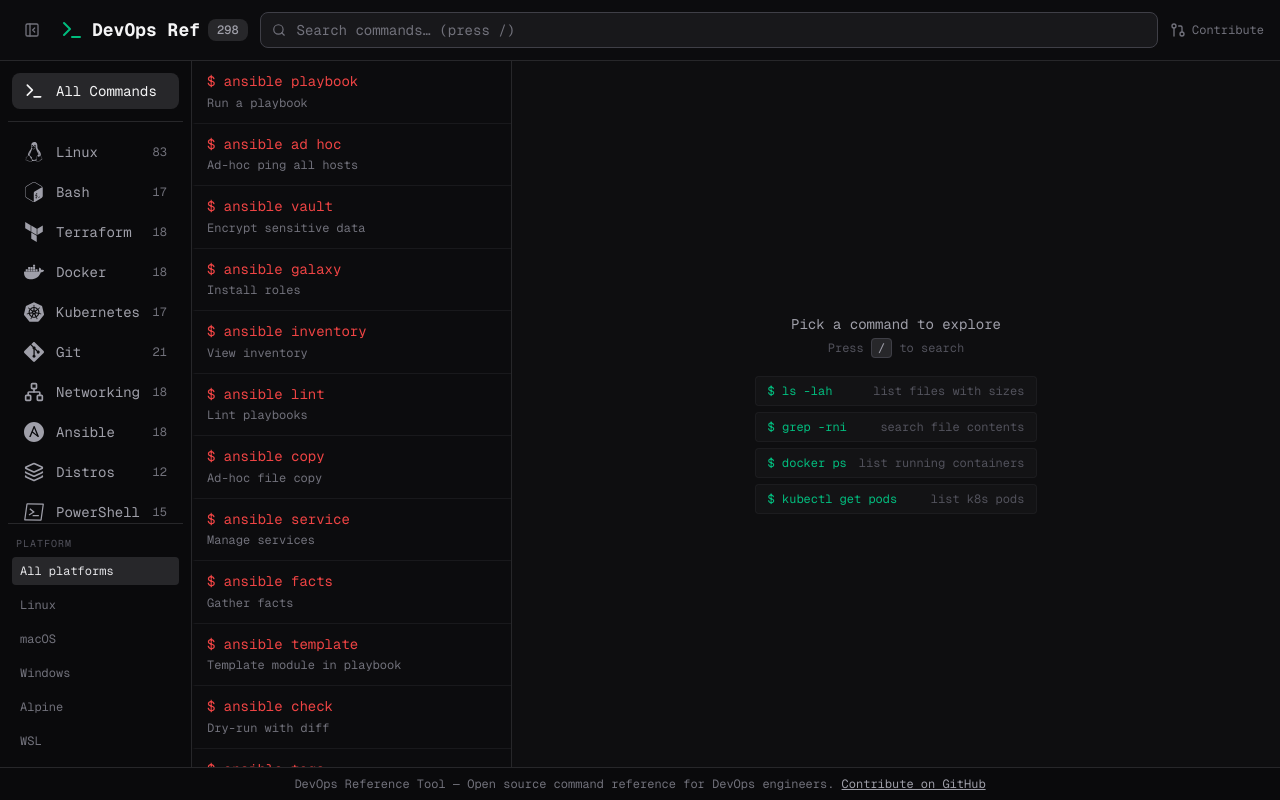
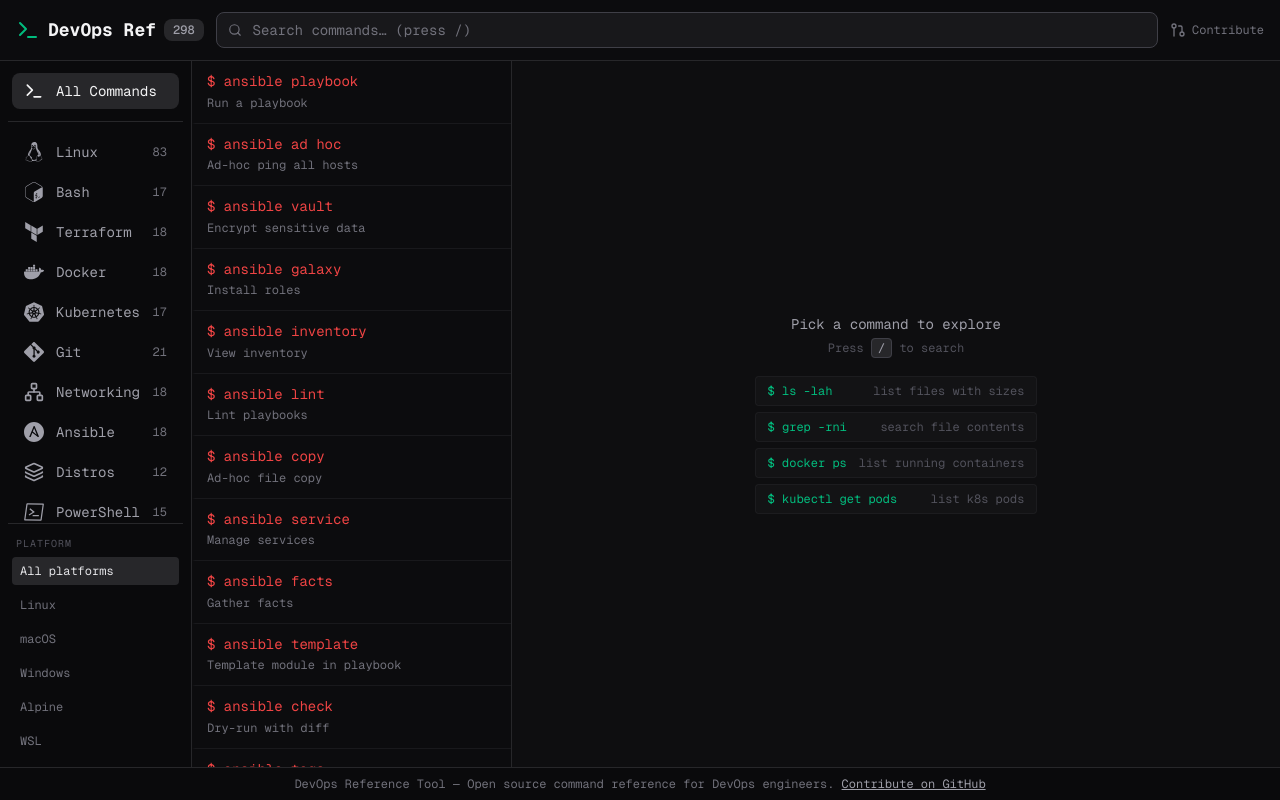
Before and after one commit to Jagjeet-Dhuna/devops-reference-tool, a Next.js app: page / in a window 1280 px wide. Built offline with nearby package versions, Linux system fonts and the light colour scheme.

Commit message:
Fix iPad portrait layout and revert collapsible sidebar Static icon sidebar restored (no toggle). Portrait tablet (< lg / 1024px) now uses the stacked list-or-detail pattern instead of three cramped panels, giving the detail panel full width when a command is selected.

```diff
--- a/src/app/page.tsx
+++ b/src/app/page.tsx
@@ -19,7 +19,6 @@
   const [activeCategory, setActiveCategory] = useState<string | null>(null);
   const [activeOs, setActiveOs] = useState<string | null>(null);
   const [selectedCommand, setSelectedCommand] = useState<Command | null>(null);
-  const [sidebarOpen, setSidebarOpen] = useState(true);
   const [filtersOpen, setFiltersOpen] = useState(false);
 
   const { commands, loading } = useCommands({
@@ -84,12 +83,10 @@
         searchQuery={searchQuery}
         onSearchChange={setSearchQuery}
         commandCount={commands.length}
-        sidebarOpen={sidebarOpen}
-        onToggleSidebar={() => setSidebarOpen(o => !o)}
       />
 
-      {/* ── Mobile filter bars (hidden on sm+) ─────────────────────────────── */}
-      <div className="sm:hidden border-b border-zinc-800 bg-[#0a0a0c]">
+      {/* ── Mobile + portrait tablet filter bars (hidden on lg+) ───────────── */}
+      <div className="lg:hidden border-b border-zinc-800 bg-[#0a0a0c]">
         {/* Toggle row */}
         <button
           onClick={() => setFiltersOpen(o => !o)}
@@ -190,11 +187,10 @@
           commandCounts={allCounts}
           activeOs={activeOs}
           onOsChange={setActiveOs}
-          isOpen={sidebarOpen}
         />
 
-        {/* Command list — desktop middle panel */}
-        <div className="h-full w-72 lg:w-80 border-r border-zinc-800 bg-[#0c0c0e] overflow-hidden shrink-0 hidden sm:block">
+        {/* Command list — shown alongside detail only at lg+ */}
+        <div className="h-full w-72 lg:w-80 border-r border-zinc-800 bg-[#0c0c0e] overflow-hidden shrink-0 hidden lg:block">
           <CommandList
             commands={commands}
             activeCommandId={selectedCommand?.id || null}
@@ -206,8 +202,8 @@
 
         {/* Main content */}
         <main className="flex-1 overflow-hidden bg-[#0e0e10]">
-          {/* Mobile: full-screen list or detail */}
-          <div className="sm:hidden h-full flex flex-col">
+          {/* Mobile + portrait tablet: full-screen list or detail */}
+          <div className="lg:hidden h-full flex flex-col">
             {selectedCommand ? (
               <>
                 {/* Back bar */}
@@ -234,8 +230,8 @@
             )}
           </div>
 
-          {/* Desktop: always show detail panel */}
-          <div className="hidden sm:block h-full">
+          {/* Desktop (lg+): always show detail panel */}
+          <div className="hidden lg:block h-full">
             <DetailPanel command={selectedCommand} />
           </div>
         </main>
--- a/src/components/layout/category-sidebar.tsx
+++ b/src/components/layout/category-sidebar.tsx
@@ -60,7 +60,6 @@
   commandCounts: Record<string, number>;
   activeOs: string | null;
   onOsChange: (os: string | null) => void;
-  isOpen: boolean;
 }
 
 export function CategorySidebar({
@@ -69,13 +68,9 @@
   commandCounts,
   activeOs,
   onOsChange,
-  isOpen,
 }: CategorySidebarProps) {
   return (
-    <aside className={cn(
-      "hidden sm:flex flex-col overflow-hidden border-r border-zinc-800 bg-[#0a0a0c] shrink-0 transition-[width] duration-200",
-      isOpen ? "w-14 lg:w-48" : "w-0 border-r-0"
-    )}>
+    <aside className="hidden sm:flex flex-col w-14 lg:w-48 overflow-hidden border-r border-zinc-800 bg-[#0a0a0c] shrink-0">
       <div className="p-2 lg:p-3">
         <button
           onClick={() => onCategoryChange(null)}
--- a/src/components/layout/top-bar.tsx
+++ b/src/components/layout/top-bar.tsx
@@ -2,18 +2,16 @@
 
 import { useEffect, useRef } from "react";
 import Link from "next/link";
-import { Search, Terminal, GitPullRequest, X, PanelLeft, PanelLeftClose } from "lucide-react";
+import { Search, Terminal, GitPullRequest, X } from "lucide-react";
 import { Badge } from "@/components/ui/badge";
 
 interface TopBarProps {
   searchQuery: string;
   onSearchChange: (query: string) => void;
   commandCount: number;
-  sidebarOpen?: boolean;
-  onToggleSidebar?: () => void;
 }
 
-export function TopBar({ searchQuery, onSearchChange, commandCount, sidebarOpen, onToggleSidebar }: TopBarProps) {
+export function TopBar({ searchQuery, onSearchChange, commandCount }: TopBarProps) {
   const inputRef = useRef<HTMLInputElement>(null);
 
   useEffect(() => {
@@ -36,20 +34,6 @@
   return (
     <header className="border-b border-zinc-800 bg-[#0c0c0e] px-3 sm:px-4 py-2.5 sm:py-3">
       <div className="flex items-center gap-2 sm:gap-3">
-        {/* Sidebar toggle — tablet/desktop only */}
-        {onToggleSidebar && (
-          <button
-            onClick={onToggleSidebar}
-            className="hidden sm:flex items-center justify-center h-8 w-8 rounded-md text-zinc-500 hover:text-zinc-300 hover:bg-zinc-800 transition-colors shrink-0"
-            aria-label={sidebarOpen ? "Collapse sidebar" : "Expand sidebar"}
-          >
-            {sidebarOpen
-              ? <PanelLeftClose className="h-4 w-4" />
-              : <PanelLeft className="h-4 w-4" />
-            }
-          </button>
-        )}
-
         {/* Logo */}
         <div className="flex items-center gap-2 shrink-0">
           <Terminal className="h-5 w-5 sm:h-6 sm:w-6 text-emerald-500" />
```
